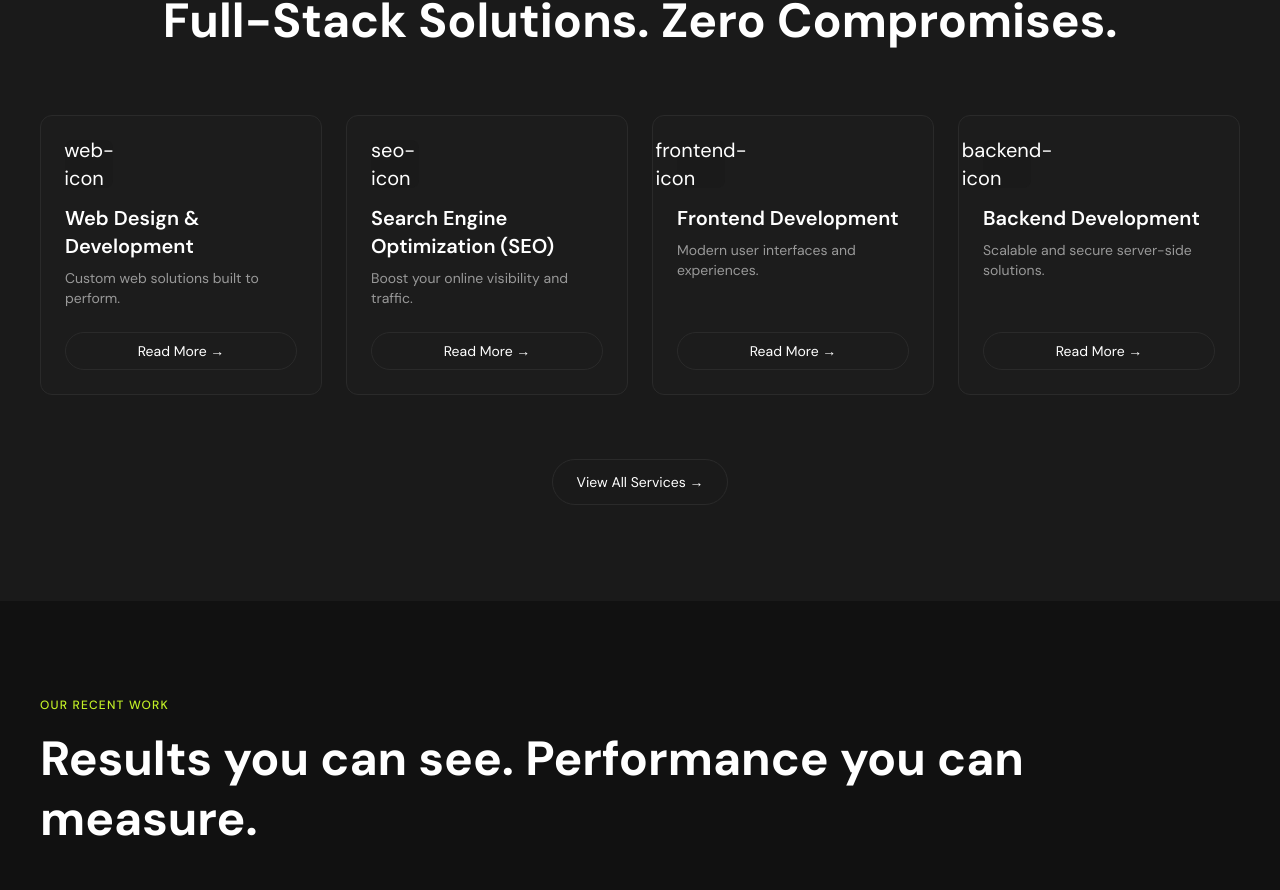
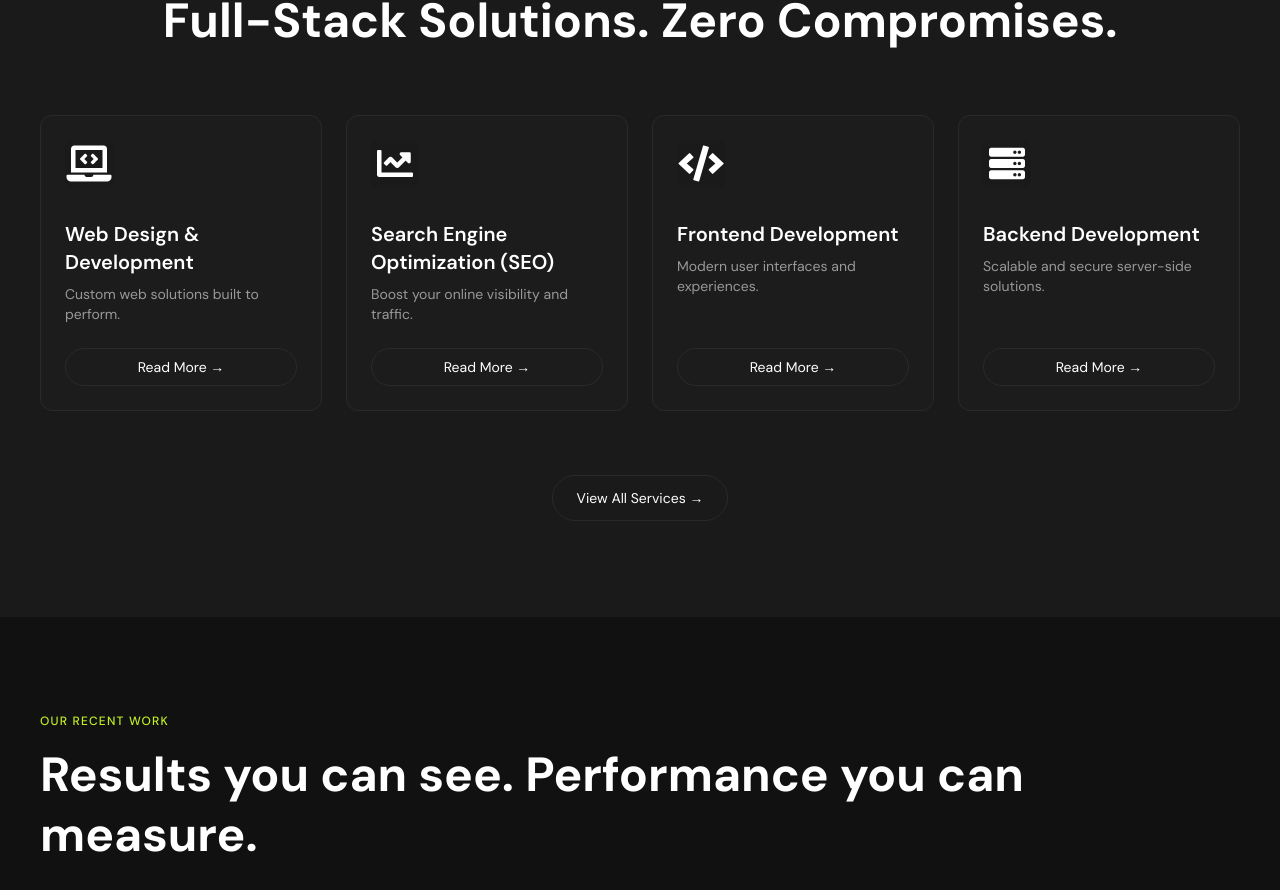
Before and after one commit to bakhatDev/safidottech_agency, a Next.js app: page / in a window 1280 px wide. Shown: the part 1833-2723 px from the top of the page. Built offline with nearby package versions, Linux system fonts and the light colour scheme; no server answers.

Commit message:
feat: implement ServiceCard component, define service data structures, and configure root layout with global providers and font integration

```diff
--- a/src/app/layout.tsx
+++ b/src/app/layout.tsx
@@ -26,6 +26,15 @@ export const metadata: Metadata = {
 export default function RootLayout({ children }: { children: React.ReactNode }) {
   return (
     <html lang="en" className={dmSans.variable}>
+      <head>
+        <link
+          rel="stylesheet"
+          href="https://cdnjs.cloudflare.com/ajax/libs/font-awesome/5.15.4/css/all.min.css"
+          integrity="sha512-1ycn6IcaQQ40/MKBW2W4Rhis/DbILU74C1vSrLJxCq57o941Ym01SwNsOMqvEBFlcgUa6xLiPY/NS5R+E6ztJQ=="
+          crossOrigin="anonymous"
+          referrerPolicy="no-referrer"
+        />
+      </head>
       <body className="bg-[#111111] text-white font-sans antialiased">
         <CurrencyProvider>
           <Navbar />
--- a/src/components/shared/ServiceCard.tsx
+++ b/src/components/shared/ServiceCard.tsx
@@ -14,13 +14,23 @@ export default function ServiceCard({ service, className }: ServiceCardProps) {
     <div
       className={cn(
         'flex flex-col rounded-xl border border-[#2A2A2A] bg-[#1C1C1C] p-6 group cursor-pointer transition-all duration-300',
-        'hover:border-[#3A3A3A] hover:shadow-[0_20px_60px_rgba(194,240,38,0.08)]',
+        'hover:border-[#C2F026]/30 hover:shadow-[0_20px_60px_rgba(194,240,38,0.08)]',
         className
       )}
     >
       {/* Icon Area */}
-      <div className="w-12 h-12 bg-[#1A1A1A] rounded-lg flex items-center justify-center transition-colors duration-300 group-hover:bg-[#C2F026]/10">
-        <span className="text-xl">{service.icon}</span>
+      <div className="w-12 h-12 bg-[#1A1A1A] rounded-lg flex items-center justify-center transition-all duration-300 group-hover:bg-[#C2F026]/10 mb-4 relative overflow-visible">
+        {/* Default (White) State Icon */}
+        <i className={cn(
+          service.icon,
+          "text-4xl text-white transition-opacity duration-300 opacity-100 group-hover:opacity-0 absolute"
+        )} aria-hidden="true"></i>
+
+        {/* Hover (Lime) State Icon */}
+        <i className={cn(
+          service.icon,
+          "text-4xl text-[#C2F026] transition-opacity duration-300 opacity-0 group-hover:opacity-100 absolute"
+        )} aria-hidden="true"></i>
       </div>
 
       {/* Title */}
--- a/src/data/services.ts
+++ b/src/data/services.ts
@@ -7,7 +7,7 @@ export const services: Service[] = [
     title: 'Web Design & Development',
     description: 'We create beautiful, responsive, and high-performance websites tailored to your specific business needs. Our solutions are designed to engage your users and drive conversions.',
     shortDesc: 'Custom web solutions built to perform.',
-    icon: 'web-icon',
+    icon: 'fas fa-laptop-code',
     features: ['Responsive Design', 'Custom UI/UX', 'SEO Optimized', 'Fast Load Times'],
     metaTitle: 'Web Design & Development Services | SafiDotTech',
     metaDescription: 'Expert web design and development services tailored to elevate your online presence.'
@@ -18,7 +18,7 @@ export const services: Service[] = [
     title: 'Search Engine Optimization (SEO)',
     description: 'Improve your visibility on search engines and attract more organic traffic to your website with our proven SEO strategies. We help you rank higher for the keywords that matter most.',
     shortDesc: 'Boost your online visibility and traffic.',
-    icon: 'seo-icon',
+    icon: 'fas fa-chart-line',
     features: ['Keyword Research', 'On-Page SEO', 'Technical SEO', 'Link Building'],
     metaTitle: 'SEO Services | SafiDotTech',
     metaDescription: 'Boost your website ranking with our comprehensive Search Engine Optimization services.'
@@ -29,7 +29,7 @@ export const services: Service[] = [
     title: 'Frontend Development',
     description: 'Engaging, interactive, and seamless frontend experiences built with modern technologies like React, Vue, and Next.js. We ensure your application looks great and functions flawlessly across all devices.',
     shortDesc: 'Modern user interfaces and experiences.',
-    icon: 'frontend-icon',
+    icon: 'fas fa-code',
     features: ['React & Next.js', 'Responsive UI', 'Interactive Features', 'Web Accessibility'],
     metaTitle: 'Frontend Development Services | SafiDotTech',
     metaDescription: 'Create engaging user experiences with our expert frontend development services.'
@@ -40,7 +40,7 @@ export const services: Service[] = [
     title: 'Backend Development',
     description: 'Robust, scalable, and secure backend architectures to power your web applications and manage your data efficiently. Our solutions provide the strong foundation your project needs.',
     shortDesc: 'Scalable and secure server-side solutions.',
-    icon: 'backend-icon',
+    icon: 'fas fa-server',
     features: ['Node.js & Express', 'Database Design', 'API Development', 'Cloud Environment'],
     metaTitle: 'Backend Development Services | SafiDotTech',
     metaDescription: 'Build robust and scalable web applications with our top-tier backend development services.'
```
